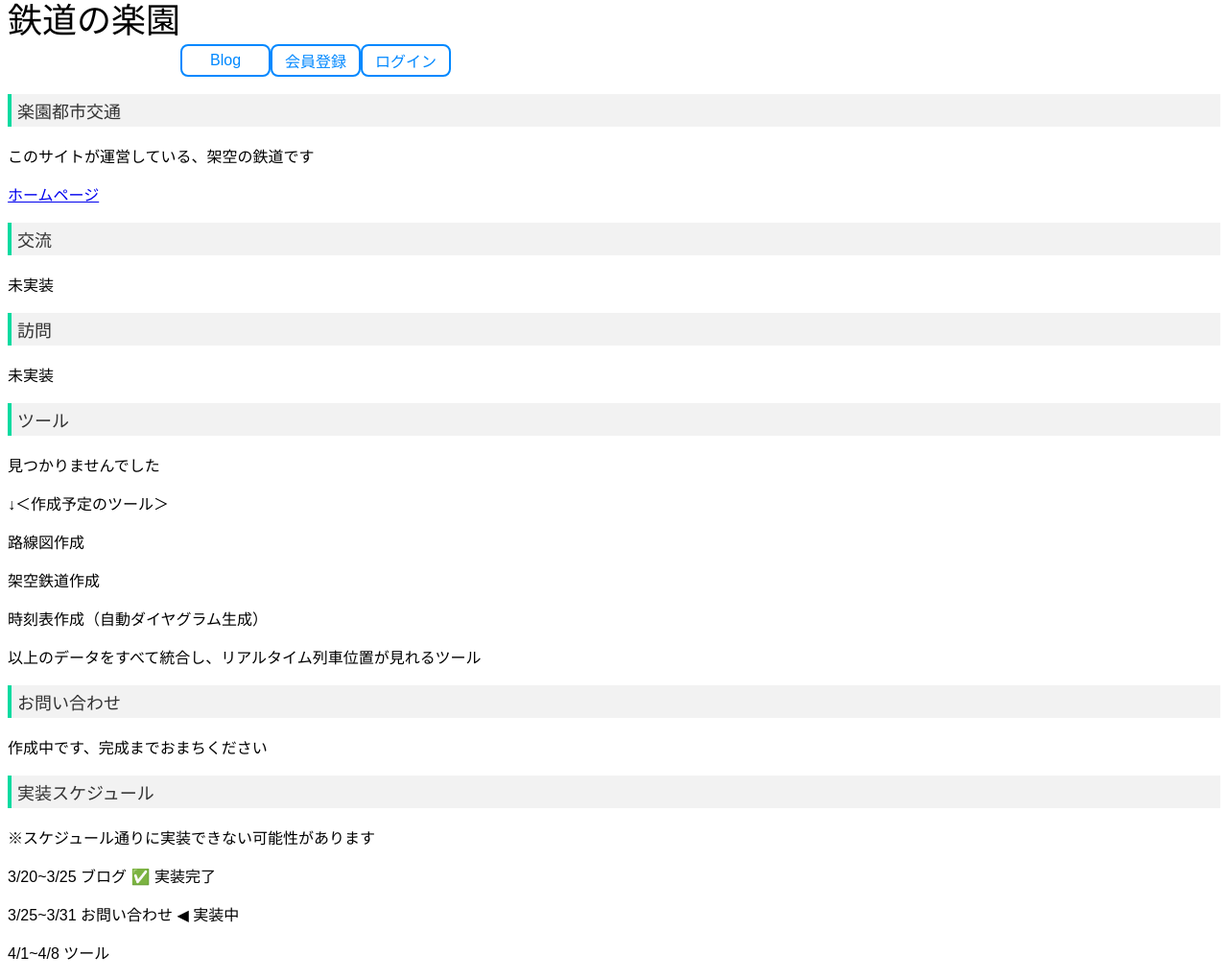
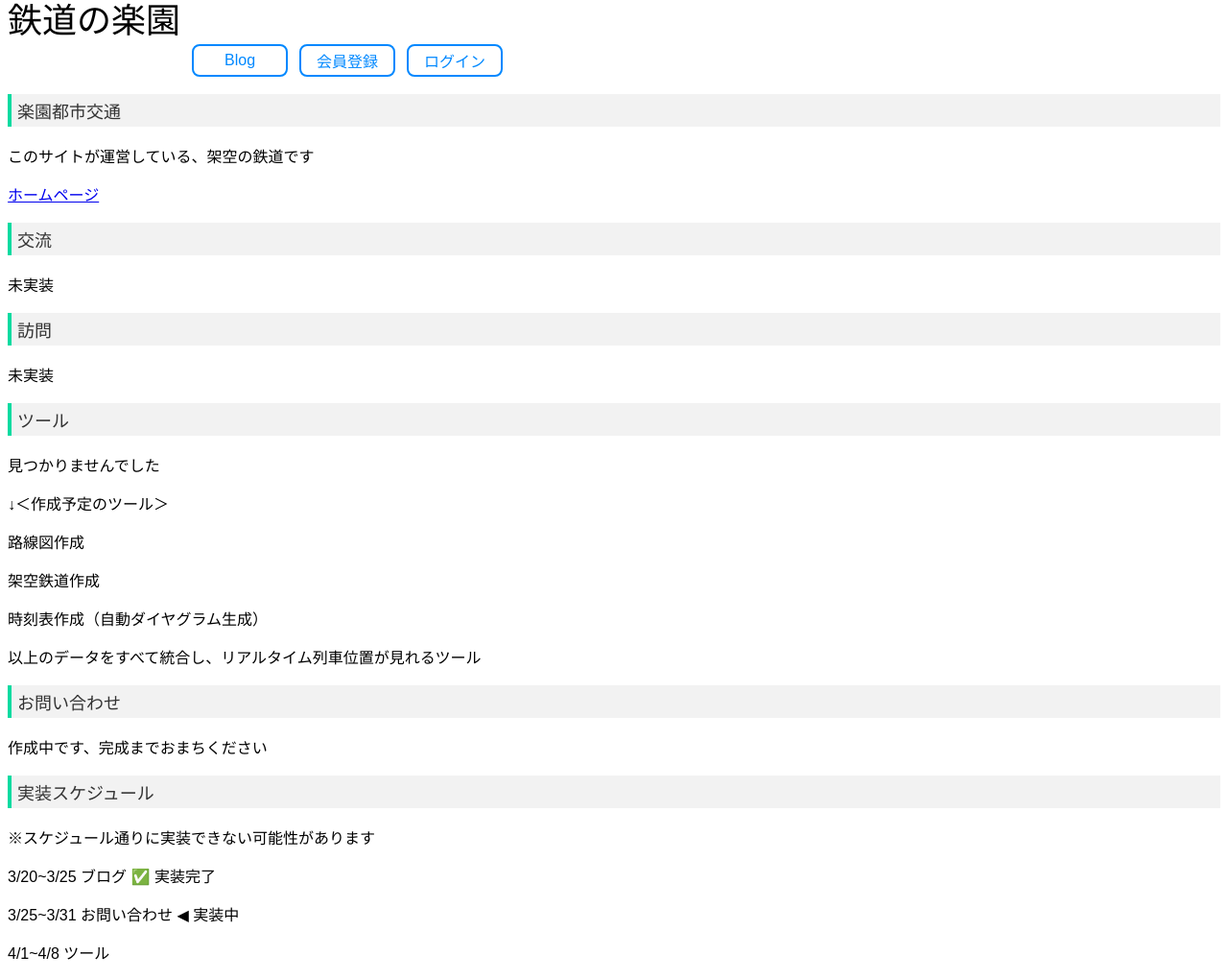
Before and after one commit to trainparadise/trainparadise, a Jekyll site: the page index.html, which Jekyll copies as it is, in a window 1280 px wide. Shown: the whole page at 96% size. Built offline with Jekyll 4.4.1, drawn with Linux system fonts in a browser that asks for light colours.

Commit message:
Update index.html

```diff
--- a/index.html
+++ b/index.html
@@ -13,6 +13,7 @@
                 display: flex;
                 height: 72px;
                 align-items: flex-end;
+                gap: 12px;
             }
 
             .menu {
@@ -22,7 +23,7 @@
                 font-size: 16px;
                 border-radius: 8px;
                 text-decoration: none;
-                width: 90px;
+                width: 96px;
                 height: 30px;
                 display: inline-flex;
                 justify-content: center;
```
